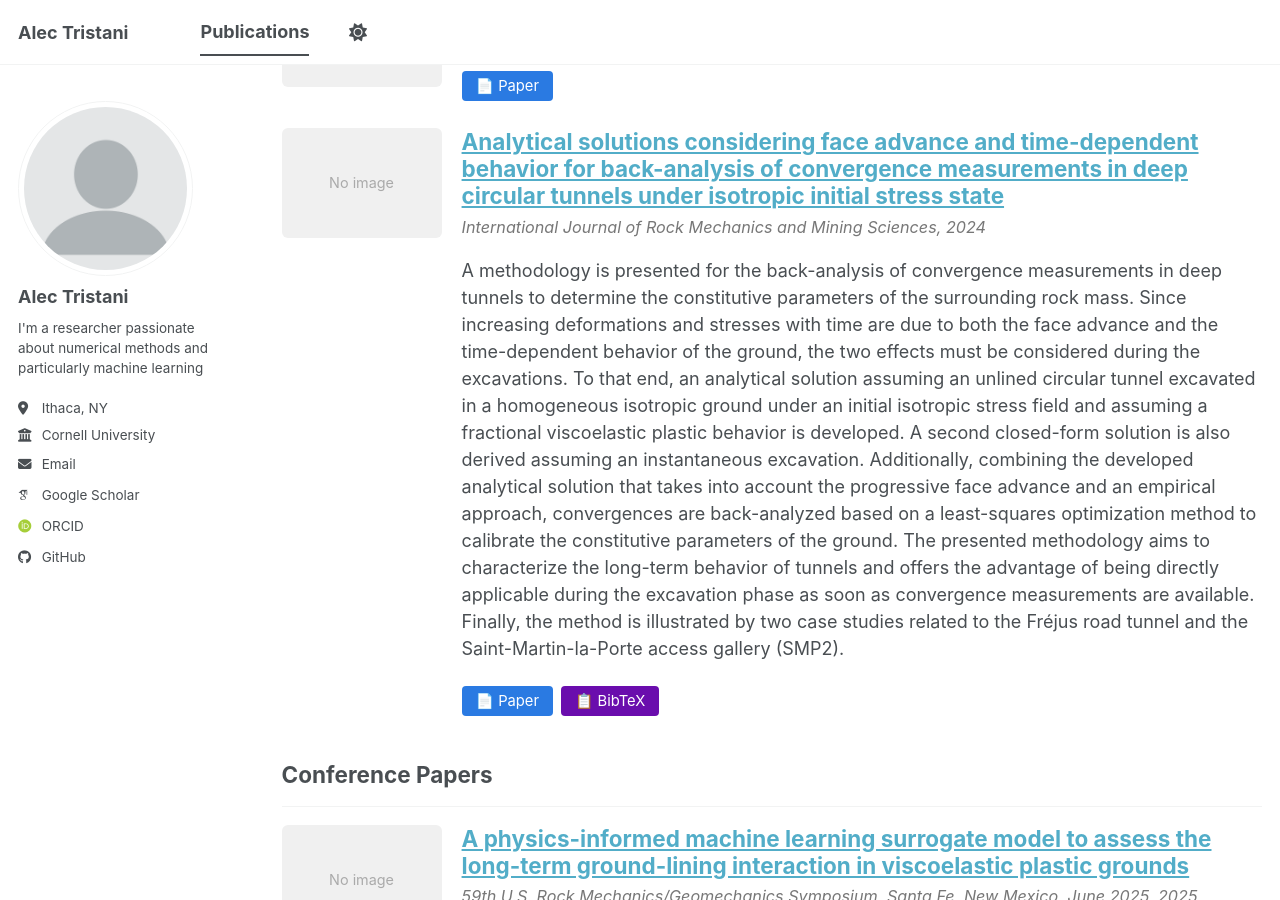
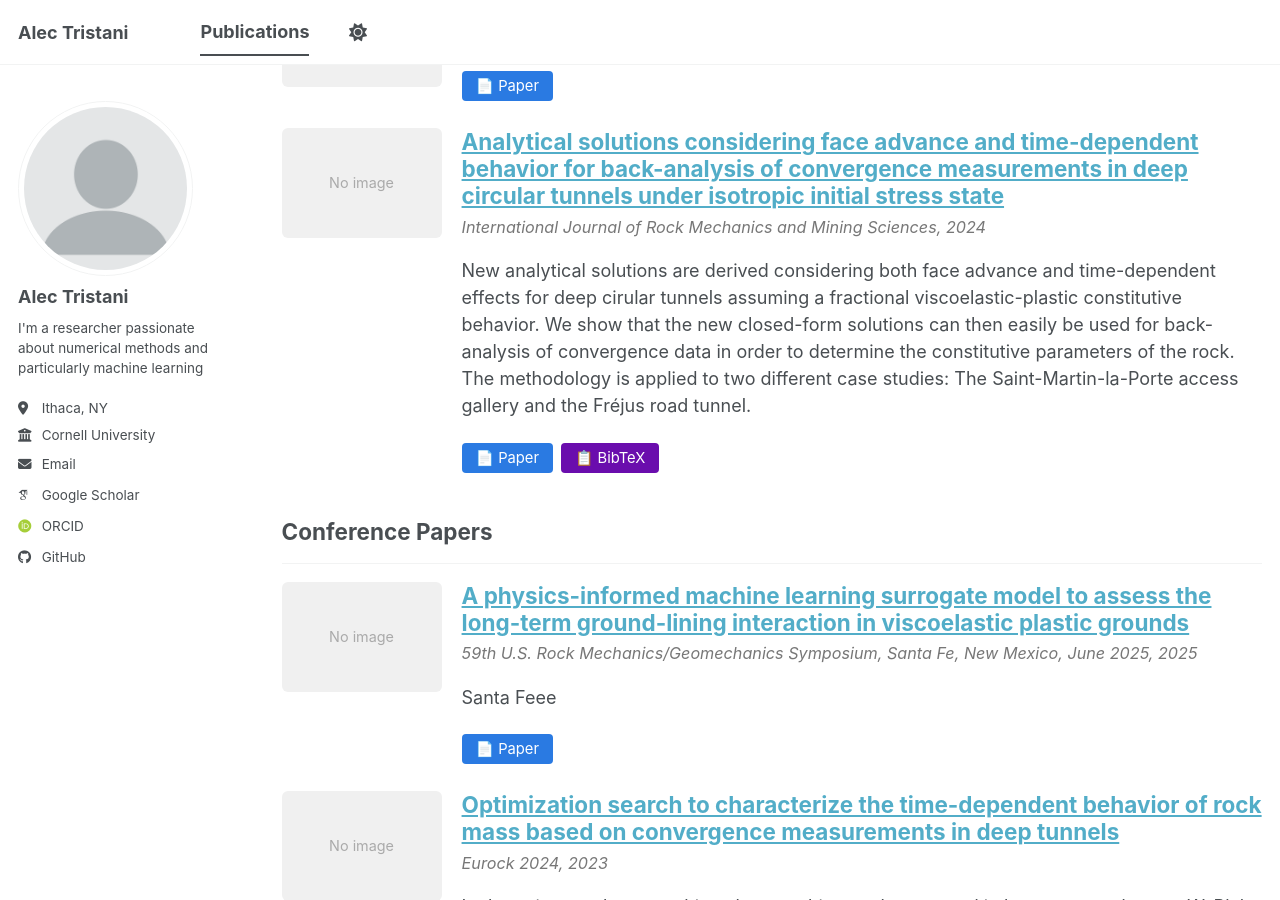
Before and after one commit to Alec-YT/Alec-YT.github.io, a Jekyll site: the page built from _pages/publications.html, in a window 1280 px wide and 900 px high, scrolled down 302 px. Built offline with Jekyll 4.4.1, drawn with Linux system fonts in a browser that asks for light colours; some web fonts are replaced; a script bundle is joined from its source files by our own code; library files that are not in the unit come from our copies.

Commit message:
Update 2024-10-analytical-solutions.md

```diff
--- a/_publications/2024-10-analytical-solutions.md
+++ b/_publications/2024-10-analytical-solutions.md
@@ -3,10 +3,11 @@
 collection: publications
 category: manuscripts
 permalink: /publication/2024-10-15-paper-number-1
-excerpt: 'A methodology is presented for the back-analysis of convergence measurements in deep tunnels to determine the constitutive parameters of the surrounding rock mass. Since increasing deformations and stresses with time are due to both the face advance and the time-dependent behavior of the ground, the two effects must be considered during the excavations. To that end, an analytical solution assuming an unlined circular tunnel excavated in a homogeneous isotropic ground under an initial isotropic stress field and assuming a fractional viscoelastic plastic behavior is developed. A second closed-form solution is also derived assuming an instantaneous excavation. Additionally, combining the developed analytical solution that takes into account the progressive face advance and an empirical approach, convergences are back-analyzed based on a least-squares optimization method to calibrate the constitutive parameters of the ground. The presented methodology aims to characterize the long-term behavior of tunnels and offers the advantage of being directly applicable during the excavation phase as soon as convergence measurements are available. Finally, the method is illustrated by two case studies related to the Fréjus road tunnel and the Saint-Martin-la-Porte access gallery (SMP2).'
+excerpt: 'New analytical solutions are derived considering both face advance and time-dependent effects for deep cirular tunnels assuming a fractional viscoelastic-plastic constitutive behavior. We show that the new closed-form solutions can then easily be used for back-analysis of convergence data in order to determine the constitutive parameters of the rock. The methodology is applied to two different case studies: The Saint-Martin-la-Porte access gallery and the Fréjus road tunnel.'
 date: 2024-10-15
 venue: 'International Journal of Rock Mechanics and Mining Sciences'
 paperurl: 'https://www.sciencedirect.com/science/article/pii/S1365160924002314'
 bibtexurl: 'https://academicpages.github.io/files/bibtex1.bib'
 citation: 'https://doi.org/10.1016/j.ijrmms.2024.105866'
 ---
+'https://www.sciencedirect.com/science/article/pii/S1365160924002314'
```
